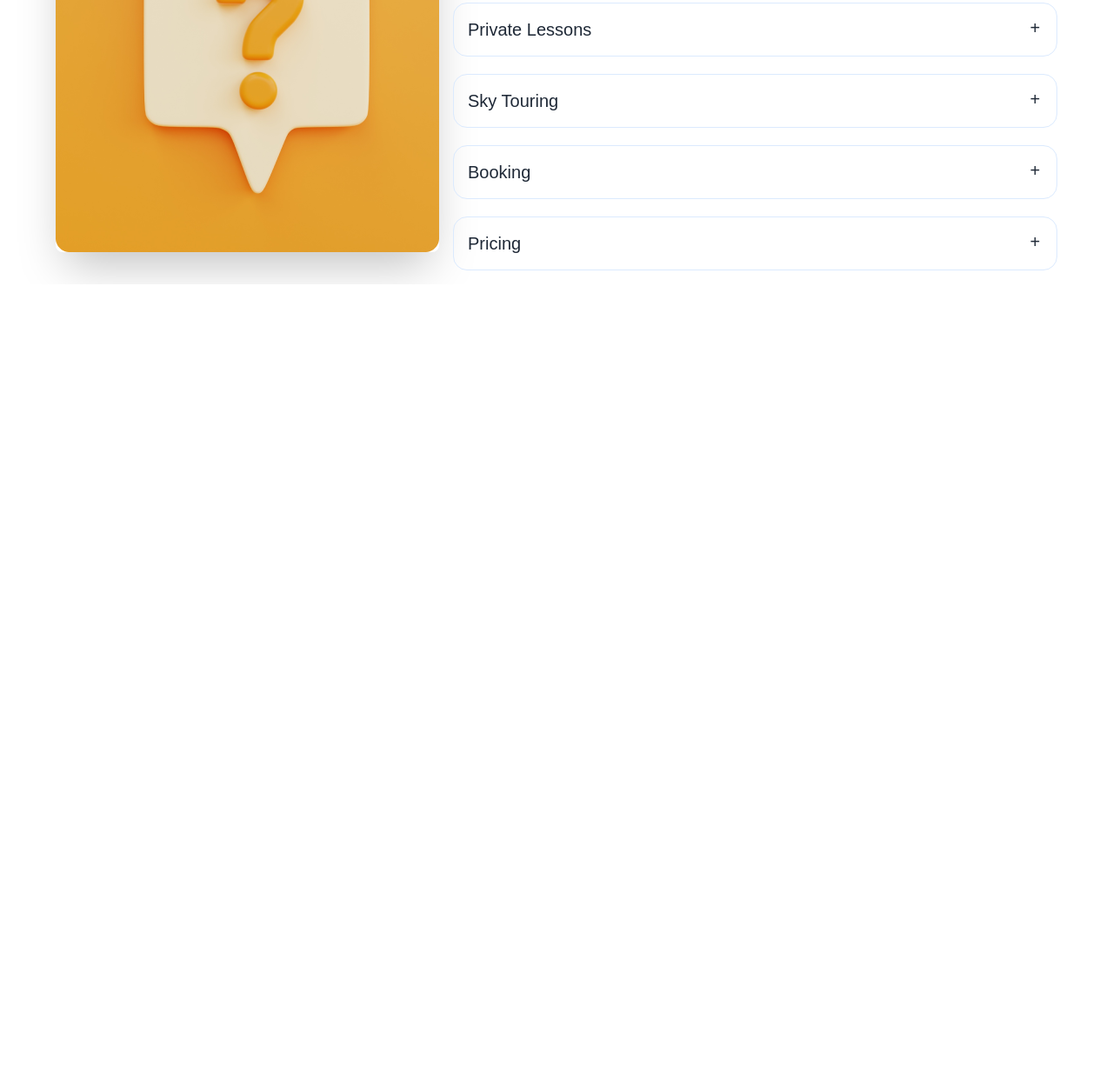
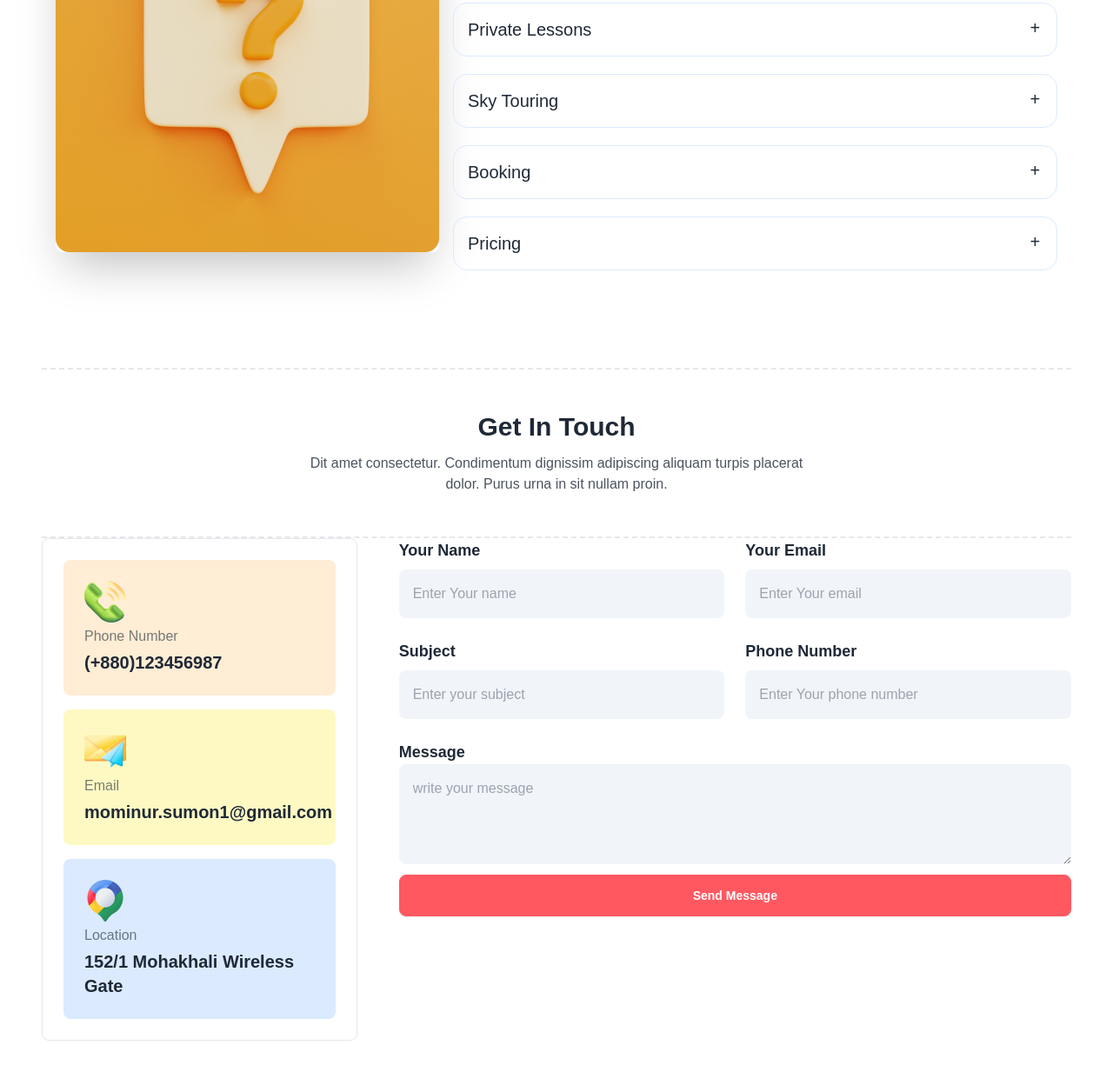
Before and after one commit to Mominur-sumon/hockeys-UI, a plain HTML site: page index.html in a window 1280 px wide. Shown: the part 5311-6544 px from the top of the page at 87% size. Before the commit the page ends 5638 px from the top, so only its background shows below. Drawn offline with nearby package versions, Linux system fonts and the light colour scheme.

Commit message:
get touch section done

```diff
--- a/index.html
+++ b/index.html
@@ -178,7 +178,8 @@
                     placerat dolor. Purus urna in sit nullam proin. </p>
             </div>
             <div class="mt-12 grid grid-cols-1 lg:grid-cols-2 gap-6">
-                <div class="rounded-lg w-full junior-program flex flex-col justify-end items-center p-12 lg:p-24 text-white">
+                <div
+                    class="rounded-lg w-full junior-program flex flex-col justify-end items-center p-12 lg:p-24 text-white">
                     <div>
                         <h5 class="text-2xl font-semibold mb-4">Junior Program</h5>
                         <p>Lorem ipsum dolor sit amet consectetur adipisicing elit. Facere sequi, iure excepturi
@@ -186,7 +187,8 @@
                         <button class="btn btn-error mt-4 text-white">Register Now!</button>
                     </div>
                 </div>
-                <div class="rounded-lg w-full teenager-program flex flex-col justify-end items-center p-12 lg:p-24 text-white">
+                <div
+                    class="rounded-lg w-full teenager-program flex flex-col justify-end items-center p-12 lg:p-24 text-white">
                     <div>
                         <h5 class="text-2xl font-semibold mb-4">Teenager Program</h5>
                         <p>Lorem ipsum dolor sit amet consectetur adipisicing elit. Facere sequi, iure excepturi
@@ -195,7 +197,8 @@
                     </div>
                 </div>
 
-                <div class="rounded-lg w-full lg:col-span-2 professional-program flex flex-col justify-end items-start p-12 lg:p-24 text-white">
+                <div
+                    class="rounded-lg w-full lg:col-span-2 professional-program flex flex-col justify-end items-start p-12 lg:p-24 text-white">
                     <div>
                         <h5 class="text-2xl font-semibold mb-4">Professional Program</h5>
                         <p>Lorem ipsum dolor sit amet consectetur adipisicing elit. Facere sequi, iure excepturi
@@ -272,7 +275,8 @@
                     placerat dolor. Purus urna in sit nullam proin. </p>
             </div>
             <div class="mt-12 grid grid-cols-1 lg:grid-cols-2 gap-6">
-                <div class="rounded-lg w-full junior-program flex flex-col justify-end items-center p-12 lg:p-24 text-white">
+                <div
+                    class="rounded-lg w-full junior-program flex flex-col justify-end items-center p-12 lg:p-24 text-white">
                     <div>
                         <h5 class="text-2xl font-semibold mb-4">Junior Program</h5>
                         <p>Lorem ipsum dolor sit amet consectetur adipisicing elit. Facere sequi, iure excepturi
@@ -280,7 +284,8 @@
                         <button class="btn btn-error mt-4 text-white">Register Now!</button>
                     </div>
                 </div>
-                <div class="rounded-lg w-full teenager-program flex flex-col justify-end items-center p-12 lg:p-24 text-white">
+                <div
+                    class="rounded-lg w-full teenager-program flex flex-col justify-end items-center p-12 lg:p-24 text-white">
                     <div>
                         <h5 class="text-2xl font-semibold mb-4">Teenager Program</h5>
                         <p>Lorem ipsum dolor sit amet consectetur adipisicing elit. Facere sequi, iure excepturi
@@ -289,7 +294,8 @@
                     </div>
                 </div>
 
-                <div class="rounded-lg w-full lg:col-span-2 professional-program flex flex-col justify-end items-start p-12 lg:p-24 text-white">
+                <div
+                    class="rounded-lg w-full lg:col-span-2 professional-program flex flex-col justify-end items-start p-12 lg:p-24 text-white">
                     <div>
                         <h5 class="text-2xl font-semibold mb-4">Professional Program</h5>
                         <p>Lorem ipsum dolor sit amet consectetur adipisicing elit. Facere sequi, iure excepturi
@@ -332,7 +338,8 @@
                         </div>
                         <div>
                             <h5 class="text-xl font-bold">World Cup Football Flag</h5>
-                            <p class="opacity-80">Lorem ipsum, dolor sit amet consectetur adipisicing elit. Molestias, nobis repellendus magnam eveniet inventore dicta!</p>
+                            <p class="opacity-80">Lorem ipsum, dolor sit amet consectetur adipisicing elit. Molestias,
+                                nobis repellendus magnam eveniet inventore dicta!</p>
                         </div>
                         <div class="flex justify-between">
                             <h5 class="text-red-500 text-xl">Price : $22.00</h5>
@@ -368,7 +375,8 @@
                         </div>
                         <div>
                             <h5 class="text-xl font-bold">World Cup Football Flag</h5>
-                            <p class="opacity-80">Lorem ipsum, dolor sit amet consectetur adipisicing elit. Molestias, nobis repellendus magnam eveniet inventore dicta!</p>
+                            <p class="opacity-80">Lorem ipsum, dolor sit amet consectetur adipisicing elit. Molestias,
+                                nobis repellendus magnam eveniet inventore dicta!</p>
                         </div>
                         <div class="flex justify-between">
                             <h5 class="text-red-500 text-xl">Price : $22.00</h5>
@@ -404,7 +412,8 @@
                         </div>
                         <div>
                             <h5 class="text-xl font-bold">World Cup Football Flag</h5>
-                            <p class="opacity-80">Lorem ipsum, dolor sit amet consectetur adipisicing elit. Molestias, nobis repellendus magnam eveniet inventore dicta!</p>
+                            <p class="opacity-80">Lorem ipsum, dolor sit amet consectetur adipisicing elit. Molestias,
+                                nobis repellendus magnam eveniet inventore dicta!</p>
                         </div>
                         <div class="flex justify-between">
                             <h5 class="text-red-500 text-xl">Price : $22.00</h5>
@@ -440,7 +449,8 @@
                         </div>
                         <div>
                             <h5 class="text-xl font-bold">World Cup Football Flag</h5>
-                            <p class="opacity-80">Lorem ipsum, dolor sit amet consectetur adipisicing elit. Molestias, nobis repellendus magnam eveniet inventore dicta!</p>
+                            <p class="opacity-80">Lorem ipsum, dolor sit amet consectetur adipisicing elit. Molestias,
+                                nobis repellendus magnam eveniet inventore dicta!</p>
                         </div>
                         <div class="flex justify-between">
                             <h5 class="text-red-500 text-xl">Price : $22.00</h5>
@@ -476,7 +486,8 @@
                         </div>
                         <div>
                             <h5 class="text-xl font-bold">World Cup Football Flag</h5>
-                            <p class="opacity-80">Lorem ipsum, dolor sit amet consectetur adipisicing elit. Molestias, nobis repellendus magnam eveniet inventore dicta!</p>
+                            <p class="opacity-80">Lorem ipsum, dolor sit amet consectetur adipisicing elit. Molestias,
+                                nobis repellendus magnam eveniet inventore dicta!</p>
                         </div>
                         <div class="flex justify-between">
                             <h5 class="text-red-500 text-xl">Price : $22.00</h5>
@@ -512,7 +523,8 @@
                         </div>
                         <div>
                             <h5 class="text-xl font-bold">World Cup Football Flag</h5>
-                            <p class="opacity-80">Lorem ipsum, dolor sit amet consectetur adipisicing elit. Molestias, nobis repellendus magnam eveniet inventore dicta!</p>
+                            <p class="opacity-80">Lorem ipsum, dolor sit amet consectetur adipisicing elit. Molestias,
+                                nobis repellendus magnam eveniet inventore dicta!</p>
                         </div>
                         <div class="flex justify-between">
                             <h5 class="text-red-500 text-xl">Price : $22.00</h5>
@@ -536,51 +548,55 @@
             </div>
             <div class="hero">
                 <div class="hero-content flex-col lg:flex-row">
-                  <img
-                    src="images/11.png"
-                    class="max-w-full rounded-lg shadow-2xl" />
+                    <img src="images/11.png" class="max-w-full rounded-lg shadow-2xl" />
 
                     <div class="space-y-5">
                         <div class="collapse collapse-plus border border-blue-100">
                             <input type="radio" name="my-accordion-3" checked="checked" />
                             <div class="collapse-title text-xl font-medium">Our Equipment</div>
                             <div class="collapse-content">
-                          <p>Safety First! Always obey the rules of the road. Obey all traffic signals, signs, and laws.</p>
+                                <p>Safety First! Always obey the rules of the road. Obey all traffic signals, signs, and
+                                    laws.</p>
                             </div>
                         </div>
                         <div class="collapse collapse-plus border border-blue-100">
                             <input type="radio" name="my-accordion-3" />
                             <div class="collapse-title text-xl font-medium">Hockey Training</div>
                             <div class="collapse-content">
-                          <p>Safety First! Always obey the rules of the road. Obey all traffic signals, signs, and laws.</p>
+                                <p>Safety First! Always obey the rules of the road. Obey all traffic signals, signs, and
+                                    laws.</p>
                             </div>
                         </div>
                         <div class="collapse collapse-plus border border-blue-100">
                             <input type="radio" name="my-accordion-3" />
                             <div class="collapse-title text-xl font-medium">Private Lessons</div>
                             <div class="collapse-content">
-                          <p>Safety First! Always obey the rules of the road. Obey all traffic signals, signs, and laws </p>
+                                <p>Safety First! Always obey the rules of the road. Obey all traffic signals, signs, and
+                                    laws </p>
                             </div>
                         </div>
                         <div class="collapse collapse-plus border border-blue-100">
                             <input type="radio" name="my-accordion-3" />
                             <div class="collapse-title text-xl font-medium">Sky Touring</div>
                             <div class="collapse-content">
-                          <p>Safety First! Always obey the rules of the road. Obey all traffic signals, signs, and laws. Get in the mindset of “driving” your bike—not just. </p>
+                                <p>Safety First! Always obey the rules of the road. Obey all traffic signals, signs, and
+                                    laws. Get in the mindset of “driving” your bike—not just. </p>
                             </div>
                         </div>
                         <div class="collapse collapse-plus border border-blue-100">
                             <input type="radio" name="my-accordion-3" />
                             <div class="collapse-title text-xl font-medium">Booking</div>
                             <div class="collapse-content">
-                          <p>Safety First! Always obey the rules of the road. Obey all traffic signals, signs, and laws. Get in the mindset of “driving” your bike—not just. </p>
+                                <p>Safety First! Always obey the rules of the road. Obey all traffic signals, signs, and
+                                    laws. Get in the mindset of “driving” your bike—not just. </p>
                             </div>
                         </div>
                         <div class="collapse collapse-plus border border-blue-100">
                             <input type="radio" name="my-accordion-3" />
                             <div class="collapse-title text-xl font-medium">Pricing</div>
                             <div class="collapse-content">
-                          <p>Safety First! Always obey the rules of the road. Obey all traffic signals, signs, and laws. Get in the mindset of “driving” your bike—not just. </p>
+                                <p>Safety First! Always obey the rules of the road. Obey all traffic signals, signs, and
+                                    laws. Get in the mindset of “driving” your bike—not just. </p>
                             </div>
                         </div>
 
@@ -590,6 +606,61 @@
             </div>
 
         </section>
+
+        <!-- Get in touch section -->
+        <section class="mt-24 mb-10">
+            <div class="border-y-[2px] border-dashed py-12 text-center flex flex-col items-center justify-center">
+                <h2 class="text-3xl font-bold mb-3">Get In Touch</h2>
+                <p class="opacity-80 w-1/2">Dit amet consectetur. Condimentum dignissim adipiscing aliquam turpis
+                    placerat dolor. Purus urna in sit nullam proin. </p>
+            </div>
+            <div class="grid grid-cols-1 lg:grid-cols-3 gap-12">
+                <div class="border rounded-lg p-6 space-y-4">
+                    <div class="bg-orange-100 p-6 rounded-lg space-y-1">
+                        <img src="images/phone.png" alt="phone logo">
+                        <p class="opacity-60">Phone Number</p>
+                        <h6 class="text-xl font-bold">(+880)123456987</h6>
+                    </div>
+                    <div class="bg-yellow-100 p-6 rounded-lg space-y-1">
+                        <img src="images/email.png" alt="email logo">
+                        <p class="opacity-60">Email</p>
+                        <h6 class="text-xl font-bold">mominur.sumon1@gmail.com</h6>
+                    </div>
+                    <div class="bg-blue-100 p-6 rounded-lg space-y-1">
+                        <img src="images/location.png" alt="phone logo">
+                        <p class="opacity-60">Location</p>
+                        <h6 class="text-xl font-bold">152/1 Mohakhali Wireless Gate</h6>
+                    </div>
+                </div>
+
+                <div class="lg:col-span-2">
+                    <div class="grid grid-cols-1 lg:grid-cols-2 gap-6">
+                       <div>
+                        <label class="text-lg font-semibold mb-3" for="">Your Name</label> <br>
+                        <input class="mt-2 p-4 border-none outline-none bg-slate-100 rounded-lg w-full" type="text" placeholder="Enter Your name">
+                       </div>
+                       <div>
+                        <label class="text-lg font-semibold mb-3" for="">Your Email</label> <br>
+                        <input class="mt-2 p-4 border-none outline-none bg-slate-100 rounded-lg w-full" type="text" placeholder="Enter Your email">
+                       </div>
+                       <div>
+                        <label class="text-lg font-semibold mb-3" for="">Subject</label> <br>
+                        <input class="mt-2 p-4 border-none outline-none bg-slate-100 rounded-lg w-full" type="text" placeholder="Enter your subject">
+                       </div>
+                       <div>
+                        <label class="text-lg font-semibold mb-3" for="">Phone Number</label> <br>
+                        <input class="mt-2 p-4 border-none outline-none bg-slate-100 rounded-lg w-full" type="text" placeholder="Enter Your phone number">
+                       </div>
+
+                       <div class="col-span-2">
+                        <label class="text-lg font-semibold mb-3" for="">Message</label> <br>
+                        <textarea class=" p-4 border-none outline-none bg-slate-100 rounded-lg w-full h-full" name="" id="" placeholder="write your message"></textarea>
+                       </div>
+                       <button class="btn btn-error text-white col-span-2 mt-4">Send Message</button>
+                    </div>
+                </div>
+            </div>
+        </section>
     </main>
     <!-- Footer -->
     <footer>
```
Also changed, not shown: Images/email.png (renamed from Images/Group 1171275318.png), Images/location.png (renamed from Images/Group 1171275321.png), Images/phone.png (renamed from Images/Group 1171275317.png). Lines whose indentation alone changed are shown as unchanged.
